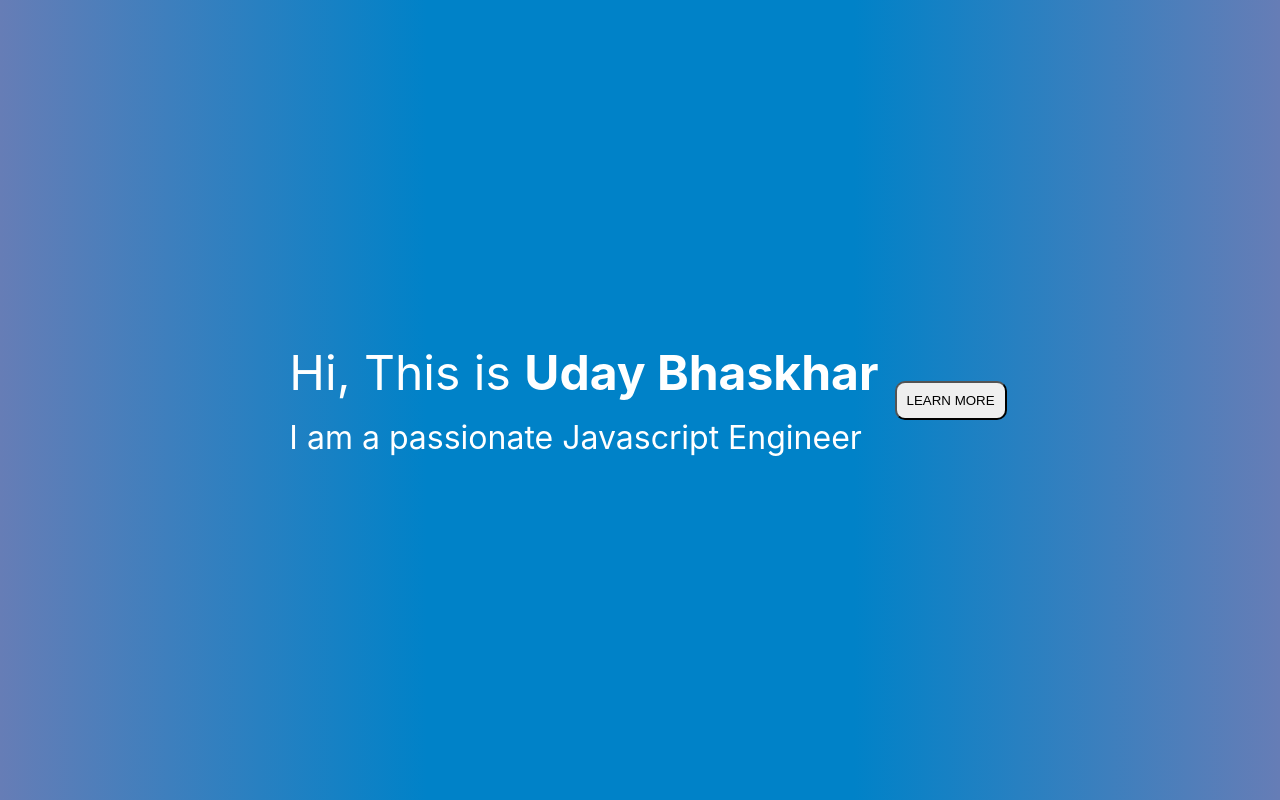
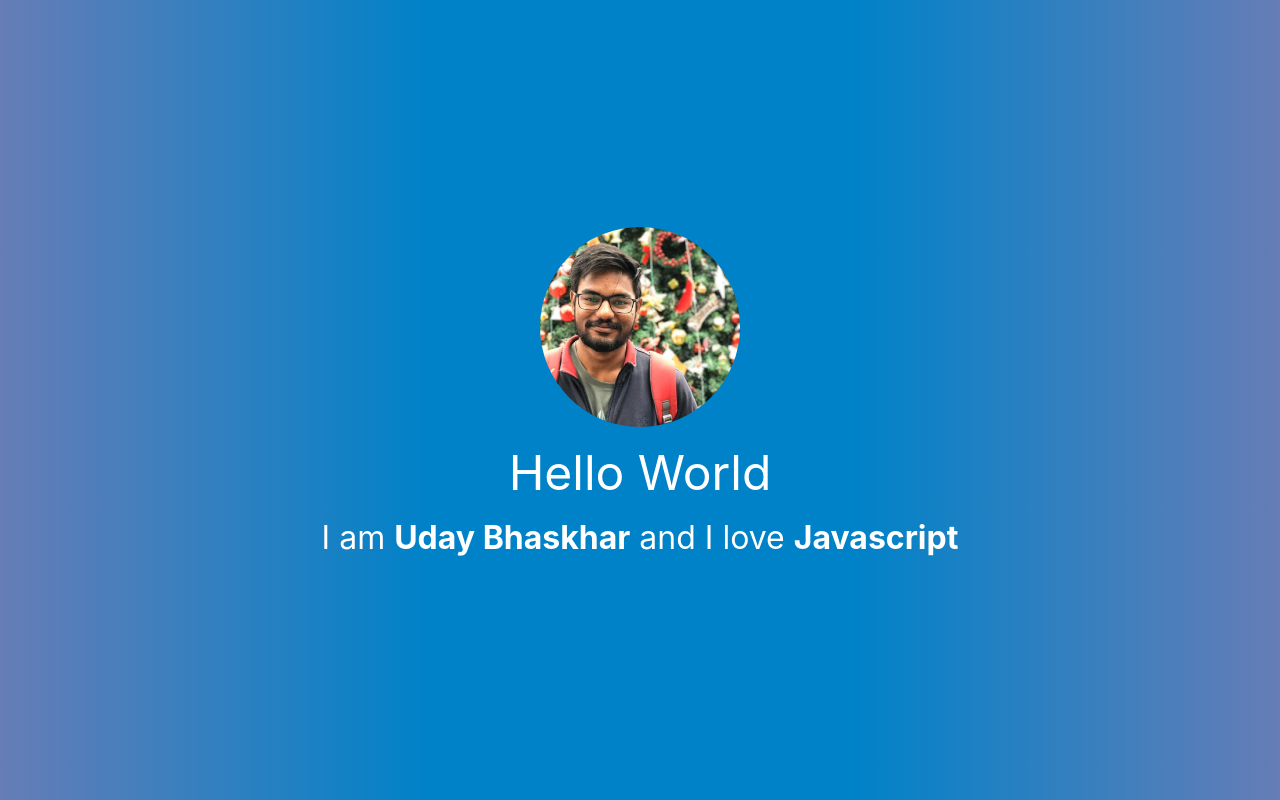
Before and after one commit to udaypydi/portfolio, a React (Create React App) app: page / in a window 1280 px wide. Built offline with nearby package versions, Linux system fonts and the light colour scheme.

Commit message:
portfolio introduction page addde

```diff
--- a/src/components/Introduction/Introduction.component.js
+++ b/src/components/Introduction/Introduction.component.js
@@ -1,5 +1,4 @@
 import React from 'react';
-import { Button } from '../../common';
 import "./Introduction.scss";
 
 // introduction added
@@ -7,13 +6,11 @@ import "./Introduction.scss";
 const Introduction = (props) => {
     return (
         <div className="Introduction">
+            <img className="Introduction--image" src={require('../../assets/uday.png')} />
             <div className="Introduction__text">
-                <p className="Introduction__header">Hi, This is <strong>Uday Bhaskhar</strong></p>
-                <p className="Introduction__name">I am a passionate Javascript Engineer</p>
+                <p className="Introduction__header">Hello World</p>
+                <p className="Introduction__name">I am <strong>Uday Bhaskhar</strong> and I love <strong>Javascript</strong></p>
             </div>
-            <Button
-                buttonText="LEARN MORE"
-            />
         </div>
     )
 }
--- a/src/components/Introduction/Introduction.scss
+++ b/src/components/Introduction/Introduction.scss
@@ -1,6 +1,7 @@
 .Introduction {
     height: 100vh;
     display: flex;
+    flex-direction: column;
     flex: 1;
     justify-content: center;
     align-items: center;
@@ -8,13 +9,19 @@
     background: #667db6;  /* fallback for old browsers */
     background: -webkit-linear-gradient(to right, #667db6, #0082c8, #0082c8, #667db6);  /* Chrome 10-25, Safari 5.1-6 */
     background: linear-gradient(to right, #667db6, #0082c8, #0082c8, #667db6); /* W3C, IE 10+/ Edge, Firefox 16+, Chrome 26+, Opera 12+, Safari 7+ */
+
+    .Introduction--image {
+        border-radius: 50%;
+        height: 200px;
+    }
     .Introduction__text {
-        text-align: left;
+        text-align: center;
     }
     .Introduction__header {
         font-size: 3rem;
     }
     .Introduction__name {
         font-size: 2rem;
+        text-align: center;
     }
 }
```
Also changed, not shown: src/assets/uday.png (added), src/components/Header/Header.component.js (added).
